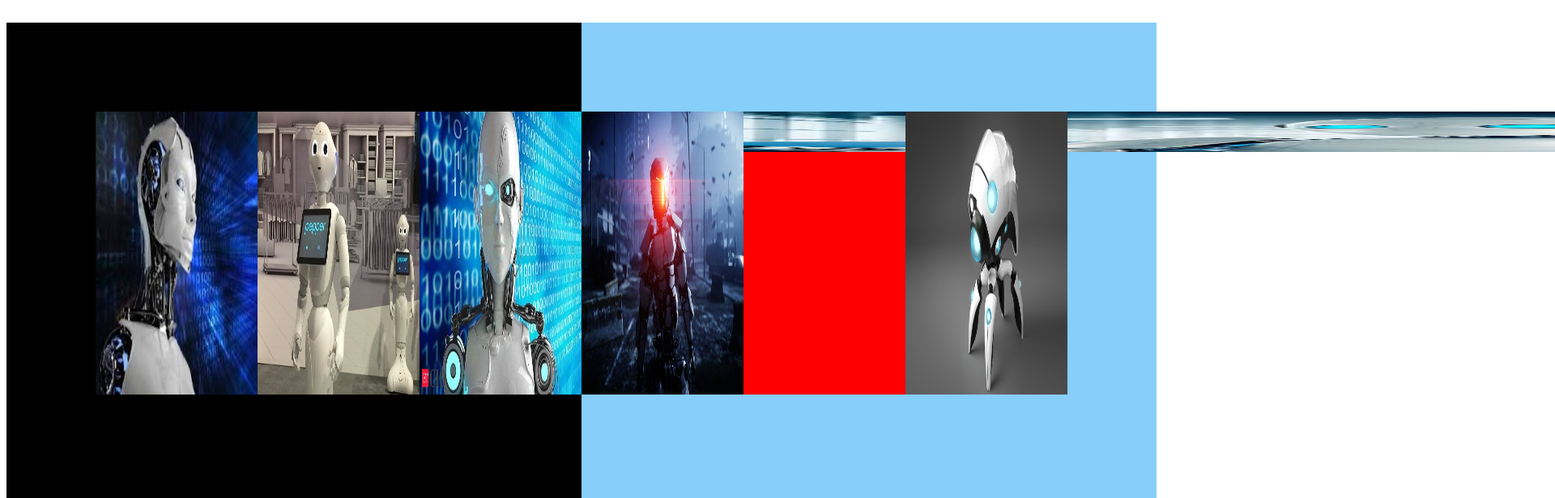
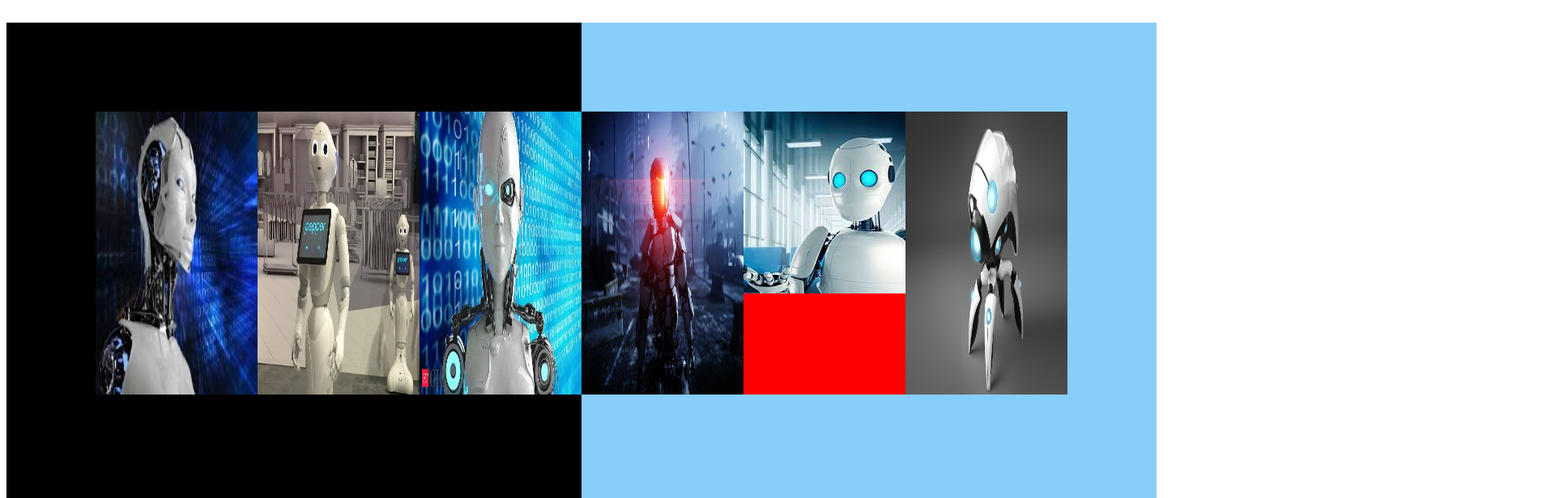
Before and after one commit to VENKATADRONACHARYULU/Cape-stone-project, a plain HTML site: page Capestone Project - 1/Project Name (task14)/Index.html in a window 1280 px wide. Shown: the part 1180-1796 px from the top of the page at 81% size, 1920 px wide, since content can reach past the window. Drawn offline with Linux system fonts and the light colour scheme.

Commit message:
Index.html

```diff
--- a/Capestone Project - 1/Project Name (task14)/Index.html
+++ b/Capestone Project - 1/Project Name (task14)/Index.html
@@ -38,7 +38,7 @@
                     <img src="Project images/image6.jpg" class="pp">
                 </div>
                 <div class="q">
-                    <img src="Project images/image7.jpeg" class="qq">
+                   <img src="Project images/image7.jpeg" class="QQQ">
                 </div>
                 <div class="r">
                     <img src="Project images/image8.jpg" class="rr">
```
